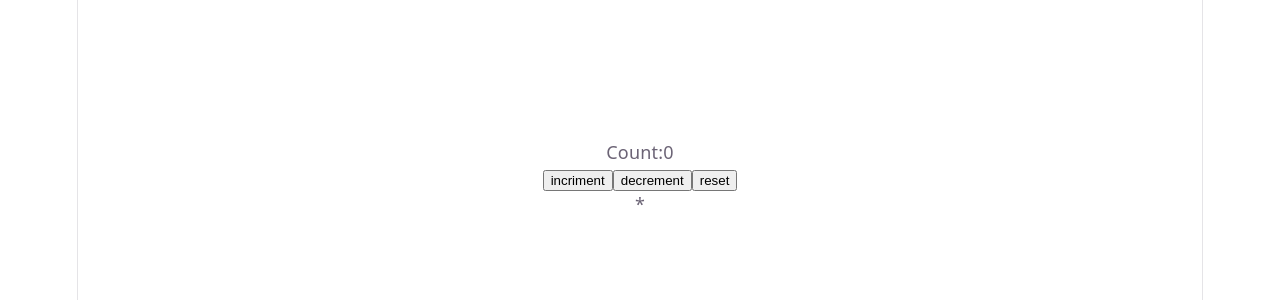
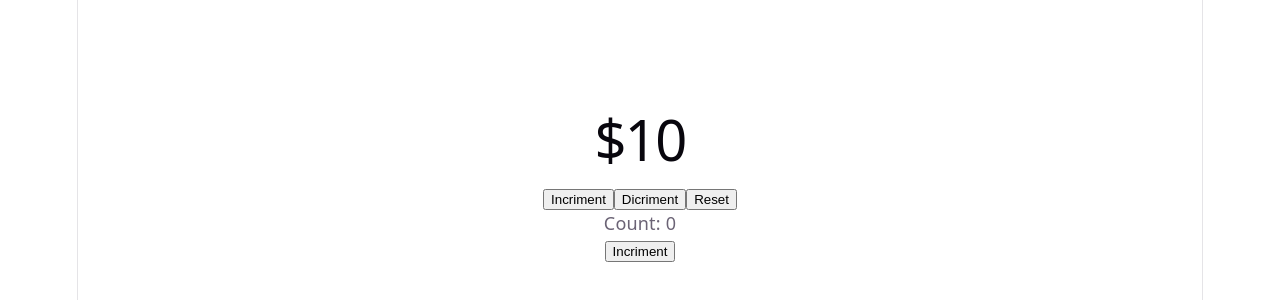
Before and after one commit to rayhan123-ahmed/React, a React (Vite) app in the folder state-demo/: page / in a window 1280 px wide. Shown: the part 222-522 px from the top of the page. Built offline with nearby package versions, Linux system fonts and the light colour scheme.

Commit message:
Implementing useState with useReducer

```diff
--- a/state-demo/src/App.jsx
+++ b/state-demo/src/App.jsx
@@ -11,22 +11,25 @@ import { ShoppingCart } from "./ProductCart";
 import { CounterWithReducer } from "./CounterWithReducer";
 import { ShoppingCartWithreducer } from "./ShoppingCartWithreducer";
 import { CounterWithInit } from "./CounterWithInit";
+import { CustomSet } from "./CustomCounter";
 
 function App() {
   return (
     <>
-       <CounterWithInit /> *
-       {/* <ShoppingCartWithreducer />
+    <CustomSet />
+    <PrevStateCounter />
+
+      {/* <CounterWithInit /> *
+      <ShoppingCartWithreducer />
      <CounterWithReducer />
       <ShoppingCart />
       <TodoList />
       <UserProfile />
-      <PrevStateCounter />
       <SimpleCounter />
       <UserDashBoard />
       <LoginCard />
       <Count />
-      <BachingCounter />  */}
+      <BachingCounter />   */}
     </>
   );
 }
--- /dev/null
+++ b/state-demo/src/CustomCounter.jsx
@@ -0,0 +1,43 @@
+import { useReducer } from "react";
+
+const initalValue = 0;
+
+const reducer = (state, action) => {
+  switch (action.type) {
+    case "NEW_VALUE":
+        if (typeof action.payload === 'function') {
+            return action.payload(state)
+        }
+      return action.payload;
+    default:
+      return state;
+  }
+};
+const init = (value)=>{
+  return value + 10
+}
+
+export const CustomSet = () => {
+  const [count, setCount] = useReducer(reducer, initalValue,init);
+
+  return (
+    <div>
+      <h1>${count}</h1>
+      <button
+        onClick={() => setCount({ type: "NEW_VALUE", payload: (prev)=> prev + 5 })}
+      >
+        Incriment
+      </button>
+      <button
+        onClick={() => setCount({ type: "NEW_VALUE", payload: (prev) => prev - 1 })}
+      >
+        Dicriment
+      </button>
+      <button
+        onClick={() => setCount({ type: "NEW_VALUE", payload: initalValue })}
+      >
+        Reset
+      </button>
+    </div>
+  );
+};
```
